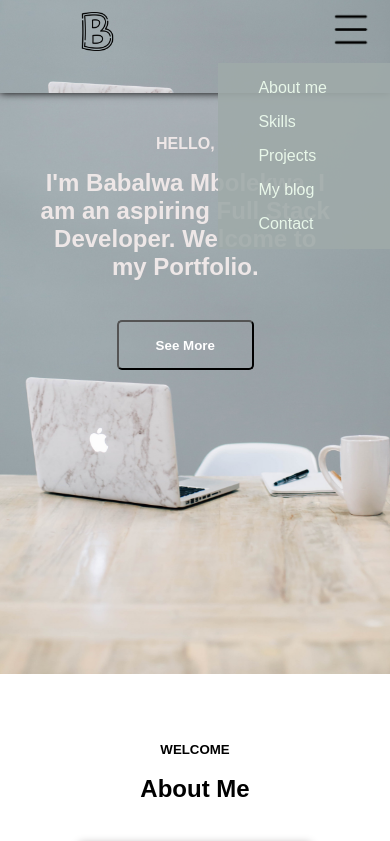
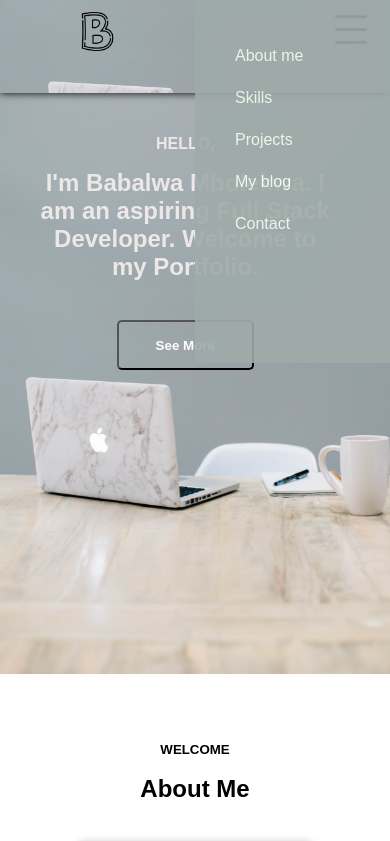
Before and after one commit to Babalwa01/Babalwa01.github.io, a plain HTML site: page index.html in a window 390 px wide. Shown: the top 841 px of the page. Drawn offline with Linux system fonts and the light colour scheme; grey boxes are pictures that could not be loaded.

Commit message:
side menu position modified

```diff
--- a/CSS/styling.css
+++ b/CSS/styling.css
@@ -65,9 +65,12 @@ meter::-webkit-meter-optimum-value {
     }
 
     .side-menu {
-        margin-left: 56%;
-        width: 44%;
-        margin-top: 0.5rem;
+        margin-left: 50%;
+        width: 50%;
+        height: 43vh;
+        padding-top: 8%;
+        margin-top: 0rem;
+        top: 0;
         text-align: left;
         position: absolute;
         z-index: 2;
@@ -83,7 +86,12 @@ meter::-webkit-meter-optimum-value {
     }
 
     .side-menu-item {
-        margin-bottom: 1rem;
+        margin-bottom: 1.5rem;
+
+    }
+
+    .side-menu-item:hover {
+        color: white;
     }
 
     .intro-sec {
```
